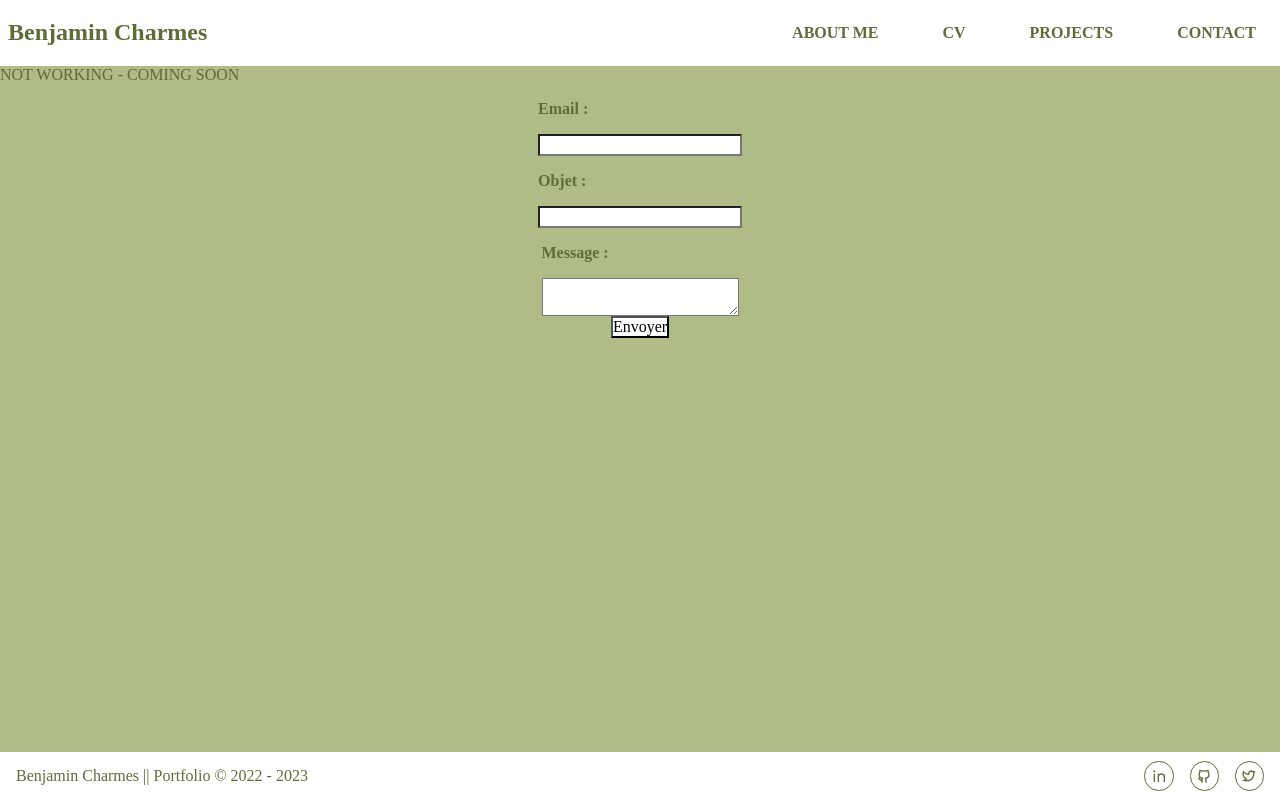
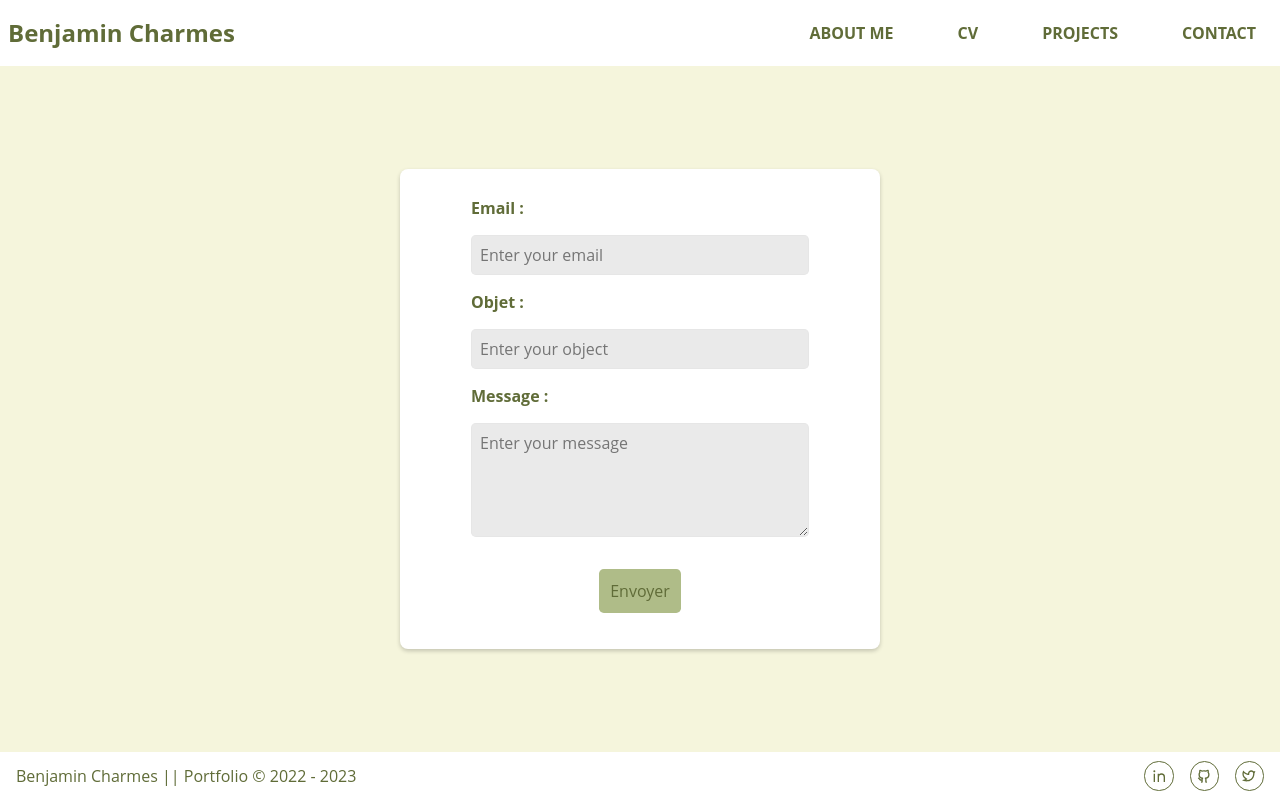
Before and after one commit to BenjaminCharmes/Portfolio, a React (Vite) app: page /contact in a window 1280 px wide. Built offline with nearby package versions, Linux system fonts and the light colour scheme.

Commit message:
14/07/2023 - Add font and upgrade background

```diff
--- a/src/components/About_Components/AboutCard/AboutCard.scss
+++ b/src/components/About_Components/AboutCard/AboutCard.scss
@@ -29,7 +29,7 @@
       flex-direction: column;
       align-items: center;
       justify-content: space-evenly;
-      background-color: $light-background-color;
+      background-color: $light-background-card-color;
       padding-top: 3em;
       padding-bottom: 3em;
 
--- a/src/components/CV_Components/CVCard/CVCard.scss
+++ b/src/components/CV_Components/CVCard/CVCard.scss
@@ -53,6 +53,7 @@
 
     .skills {
       display: flex;
+      flex-direction: row;
       flex-wrap: wrap;
       justify-content: center;
       height: auto;
--- a/src/components/CV_Components/SkillsCard/SkillsCard.scss
+++ b/src/components/CV_Components/SkillsCard/SkillsCard.scss
@@ -10,4 +10,5 @@
   border-radius: 0.5em;
   box-shadow: $box-shadow;
   background-color: $light-background;
+  width: 75%;
 }
--- a/src/components/Navbar/Navbar.scss
+++ b/src/components/Navbar/Navbar.scss
@@ -5,10 +5,7 @@
   padding: 0.5rem;
   display: flex;
   justify-content: space-between;
-  position: fixed;
-  top: 0;
-  left: 0;
-  right: 0;
+
   background-color: $light-background;
 
   .switch {
--- a/src/pages/CV/CV.scss
+++ b/src/pages/CV/CV.scss
@@ -2,6 +2,13 @@
   display: flex;
   height: 100%;
   flex-direction: column;
-  justify-content: flex-start;
   padding: 2em;
+
+  .skills,
+  .experiences,
+  .formation {
+    display: flex;
+    align-items: center;
+    flex-direction: column;
+  }
 }
--- a/src/pages/Contact/Contact.jsx
+++ b/src/pages/Contact/Contact.jsx
@@ -21,14 +21,14 @@ const Contact = () => {
   };
 
   return (
-    <>
-      <div>NOT WORKING - COMING SOON</div>
+    <div className='form-container'>
       <form onSubmit={handleSubmit}>
         <div>
           <label htmlFor='email'>Email :</label>
           <input
             type='email'
             id='email'
+            placeholder='Enter your email'
             value={email}
             onChange={(e) => setEmail(e.target.value)}
             required
@@ -39,6 +39,7 @@ const Contact = () => {
           <input
             type='text'
             id='subject'
+            placeholder='Enter your object'
             value={subject}
             onChange={(e) => setSubject(e.target.value)}
             required
@@ -49,13 +50,14 @@ const Contact = () => {
           <textarea
             id='message'
             value={message}
+            placeholder='Enter your message'
             onChange={(e) => setMessage(e.target.value)}
             required
           />
         </div>
         <button type='submit'>Envoyer</button>
       </form>
-    </>
+    </div>
   );
 };
 
--- a/src/pages/Contact/Contact.scss
+++ b/src/pages/Contact/Contact.scss
@@ -1,11 +1,21 @@
 @import "src/styles/abstracts/variables.scss";
+
+.form-container {
+  height: 85.9vh;
+  display: flex;
+  justify-content: center;
+  align-items: center;
 
   form {
     display: flex;
     flex-direction: column;
     justify-content: center;
     align-items: center;
-  align-self: center;
+    width: 30em;
+    height: 30em;
+    background-color: $light-background;
+    border-radius: 0.5em;
+    box-shadow: $box-shadow;
 
     label {
       display: flex;
@@ -13,4 +23,28 @@ form {
       margin-bottom: 1em;
       margin-top: 1em;
     }
+
+    input,
+    textarea {
+      width: 20em;
+      padding: 0.5em;
+      border: 1px solid rgba(230, 230, 230, 0.844);
+      background-color: rgba(230, 230, 230, 0.844);
+      border-radius: 0.3em;
     }
+
+    textarea {
+      height: 6em;
+      margin-bottom: 2em;
+    }
+
+    button {
+      margin-bottom: 1.5em;
+      background: $light-background-card-color;
+      border-radius: 0.3em;
+      padding: 0.7em;
+      border: none;
+      color: $light-text-color;
+    }
+  }
+}
--- a/src/styles/App.scss
+++ b/src/styles/App.scss
@@ -1,16 +1,17 @@
 @import "./abstracts/variables.scss";
 
 .app {
-  min-height: 100vh;
+  height: 100vh;
   width: 100vw;
   display: flex;
   flex-direction: column;
   box-sizing: border-box;
+  font-family: "Open Sans", sans-serif;
 
   .page {
     height: 100%;
-    margin-top: 4.1em;
     overflow: hidden;
+    margin-bottom: 3em;
   }
 
   .page-content.overflow-visible {
--- a/src/styles/abstracts/variables.scss
+++ b/src/styles/abstracts/variables.scss
@@ -1,6 +1,7 @@
 //Colors
 $light-text-color: #606c38;
-$light-background-color: #afbc88;
+$light-background-color: beige;
+$light-background-card-color: #afbc88;
 $light-background: #fff;
 
 $dark-text-color: #afbc88;
@@ -8,3 +9,10 @@ $dark-background-color: #333;
 
 //Shadow
 $box-shadow: 0 2px 4px rgba(0, 0, 0, 0.2);
+
+// Font
+
+@font-face {
+  font-family: OpenSans-Semibold;
+  src: url(/assets/fonts/OpenSans-VariableFont_wdth,wght);
+}
```
Also changed, not shown: src/assets/Fonts/OpenSans-VariableFont_wdth,wght.ttf (added). Lines whose indentation alone changed are shown as unchanged.
